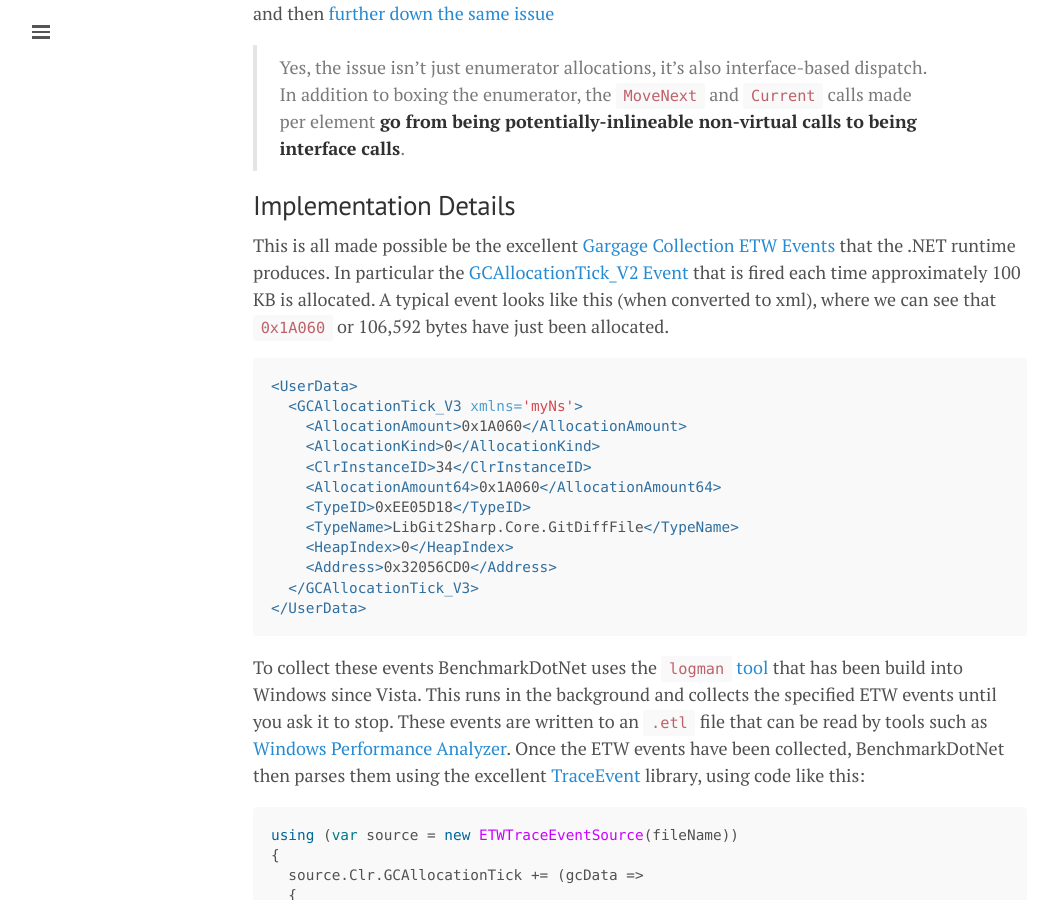
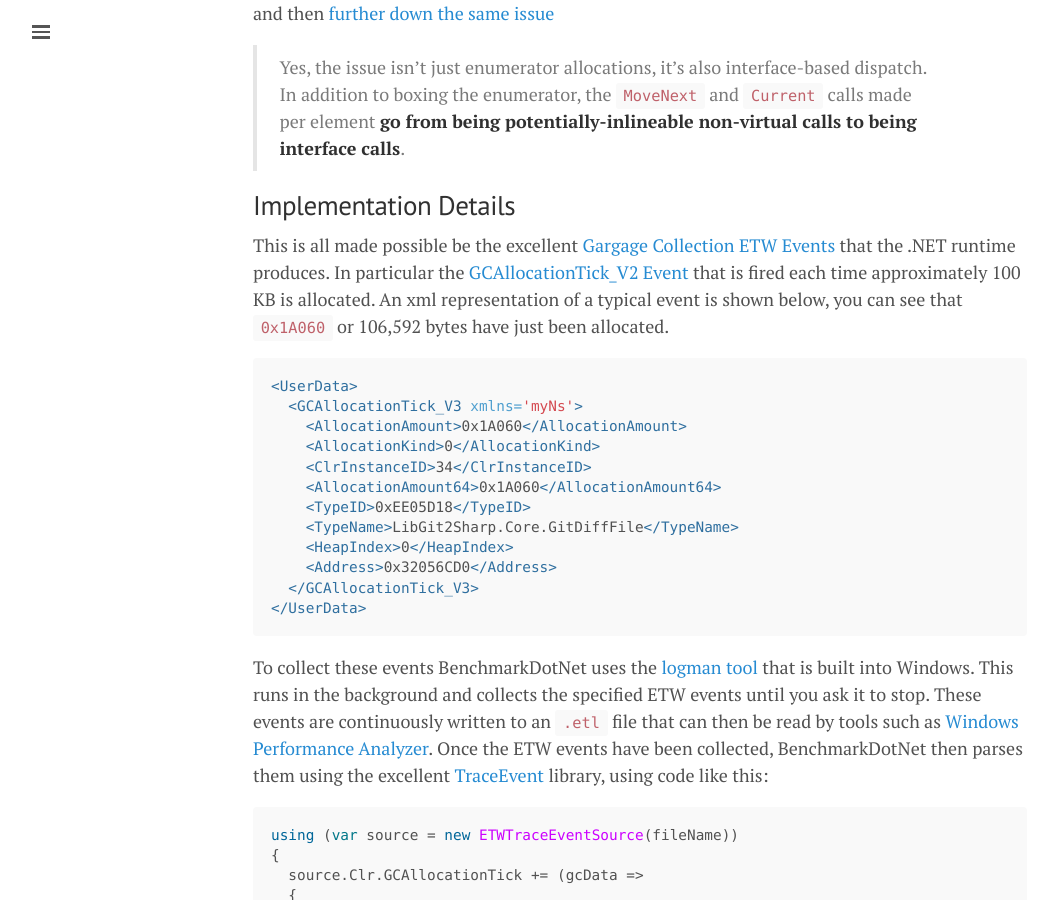
Before and after one commit to mattwarren/mattwarren.github.io, a Jekyll site: the page built from _posts/2016-02-17-adventures-in-benchmarking-memory-allocations.md, in a window 1280 px wide and 900 px high, scrolled down 5657 px. Shown: the whole window, without its empty margins (0-1053 px from the left). Built offline with Jekyll 4.4.1, drawn with Linux system fonts in a browser that asks for light colours; nearby versions of some CDN libraries; comment, search, counter and statistics services are not loaded; some of the changed text lies outside the part shown.

Commit message:
final touches

````diff
--- a/_posts/2016-02-17-adventures-in-benchmarking-memory-allocations.md
+++ b/_posts/2016-02-17-adventures-in-benchmarking-memory-allocations.md
@@ -116,7 +116,7 @@ Nice and clear, accessing the same data via the `IDictionary` interface causes a
 
 Now this scenario might seem a bit contrived and I have to admit that I knew the answer before I started investigating it, however it did originate from a real-life issue, discovered by [Ben Adams](https://twitter.com/ben_a_adams). For the full background take a look at the CoreCLR GitHub issue, [Avoid enumeration allocation via interface](https://github.com/dotnet/coreclr/issues/1579), but as shown below this was identified because in Kestrel/ASP.NET the request/resposne headers are kept in an `IDictionary` data structure and so cause an additional 128 MBytes of garbage per second, when running at 1 Million requests per/second.
 
-![Dictionary v IDictionary - In Kestrel and ASPNET]({{ base }}/images/2016/02/Dictionary v IDictionary - In Kestrel and ASPNET.png)
+[![Dictionary v IDictionary - In Kestrel and ASPNET]({{ base }}/images/2016/02/Dictionary v IDictionary - In Kestrel and ASPNET.png)](https://github.com/dotnet/coreclr/issues/1579#issuecomment-141432753)
 
 Finally, what is the technical explanation of the additional allocations, quoting from [Stephen Toub of Microsoft](https://github.com/dotnet/coreclr/issues/1579#issuecomment-141133843)
 
@@ -128,7 +128,7 @@ and then [further down the same issue](https://github.com/dotnet/coreclr/issues/
 
 ## Implementation Details
 
-This is all made possible be the excellent [Gargage Collection ETW Events](https://msdn.microsoft.com/en-us/library/ff356162(v=vs.110).aspx) that the .NET runtime produces. In particular the [GCAllocationTick_V2 Event](https://msdn.microsoft.com/en-us/library/ff356162(v=vs.110).aspx#gcallocationtick_v2_event) that is fired each time approximately 100 KB is allocated. A typical event looks like this (when converted to xml), where we can see that `0x1A060` or 106,592 bytes have just been allocated.
+This is all made possible be the excellent [Gargage Collection ETW Events](https://msdn.microsoft.com/en-us/library/ff356162(v=vs.110).aspx) that the .NET runtime produces. In particular the [GCAllocationTick_V2 Event](https://msdn.microsoft.com/en-us/library/ff356162(v=vs.110).aspx#gcallocationtick_v2_event) that is fired each time approximately 100 KB is allocated. An xml representation of a typical event is shown below, you can see that `0x1A060` or 106,592 bytes have just been allocated.
 
 ``` xml
 <UserData>
@@ -145,7 +145,7 @@ This is all made possible be the excellent [Gargage Collection ETW Events](https
 </UserData>
 ```
 
-To collect these events BenchmarkDotNet uses the [`logman` tool](https://technet.microsoft.com/en-gb/library/cc753820.aspx) that has been build into Windows since Vista. This runs in the background and collects the specified ETW events until you ask it to stop. These events are written to an `.etl` file that can be read by tools such as [Windows Performance Analyzer](https://msdn.microsoft.com/en-us/library/windows/hardware/hh448170.aspx). Once the ETW events have been collected, BenchmarkDotNet then parses them using the excellent [TraceEvent](https://www.nuget.org/packages/Microsoft.Diagnostics.Tracing.TraceEvent) library, using code like this:
+To collect these events BenchmarkDotNet uses the [logman tool](https://technet.microsoft.com/en-gb/library/cc753820.aspx) that is built into Windows. This runs in the background and collects the specified ETW events until you ask it to stop. These events are continuously written to an `.etl` file that can then be read by tools such as [Windows Performance Analyzer](https://msdn.microsoft.com/en-us/library/windows/hardware/hh448170.aspx). Once the ETW events have been collected, BenchmarkDotNet then parses them using the excellent [TraceEvent](https://www.nuget.org/packages/Microsoft.Diagnostics.Tracing.TraceEvent) library, using code like this:
 
 ``` csharp
 using (var source = new ETWTraceEventSource(fileName))
````
